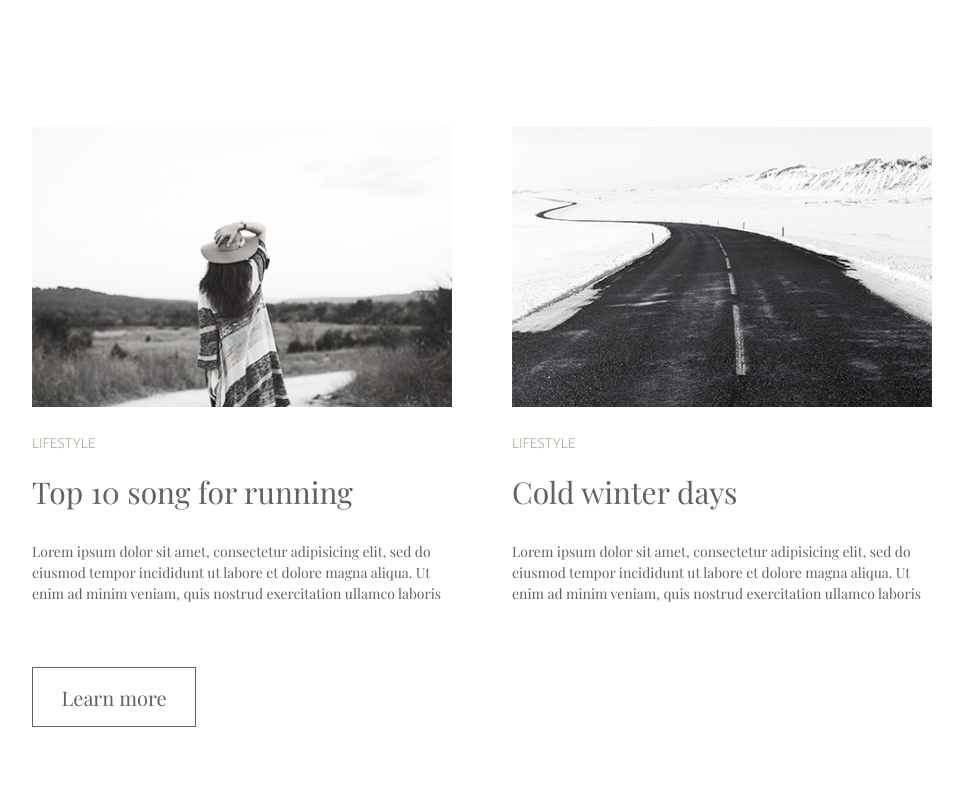
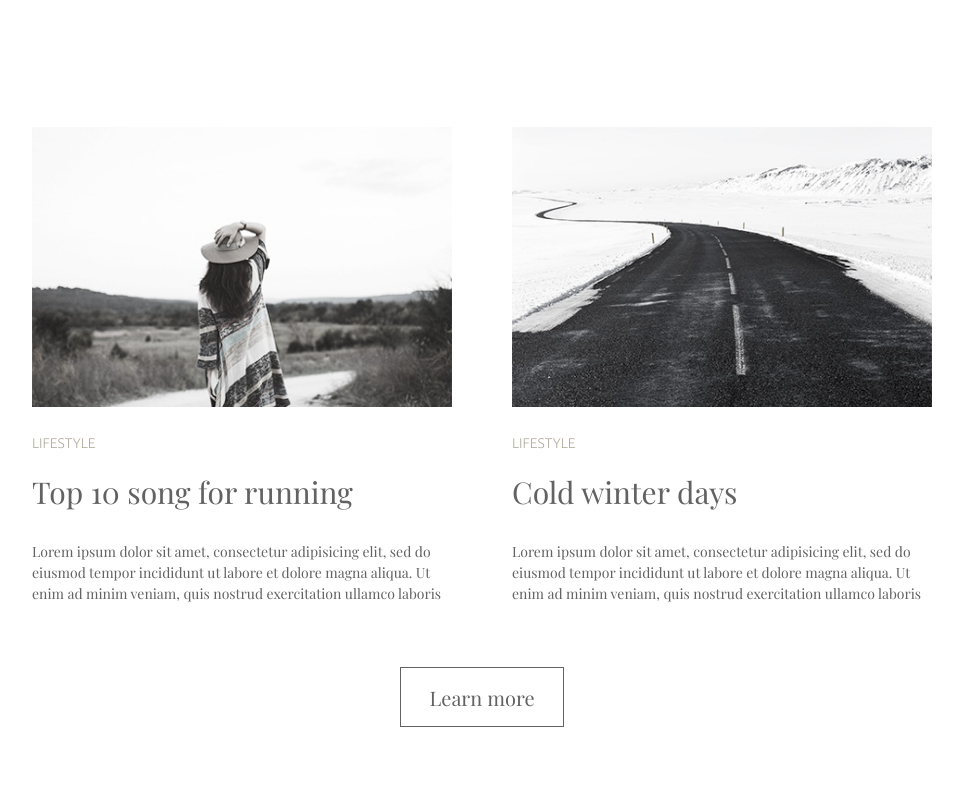
Before and after one commit to Ramielson-Edgar/goit-html-css-module-03, a plain HTML site: page index.html in a window 1280 px wide. Shown: the part 1231-2029 px from the top of the page, without its empty margins (158-1121 px from the left). Drawn offline with nearby package versions, Linux system fonts and the light colour scheme.

Commit message:
fix button position

```diff
--- a/css/styles.css
+++ b/css/styles.css
@@ -144,16 +144,14 @@ h3 {
 }
 
 .button {
-  display: inline-block;
-  padding-bottom: 55px;
-  text-align: center;
+  display: block;
+  width: 164px;
   padding-top: 56px;
   padding-bottom: 71px;
-  text-align: justify;
+  margin: 0 auto;
 }
 
 .cta {
-  display: inline-block;
   color: #626262;
   border: 1px solid #626262;
   width: 164px;
```
